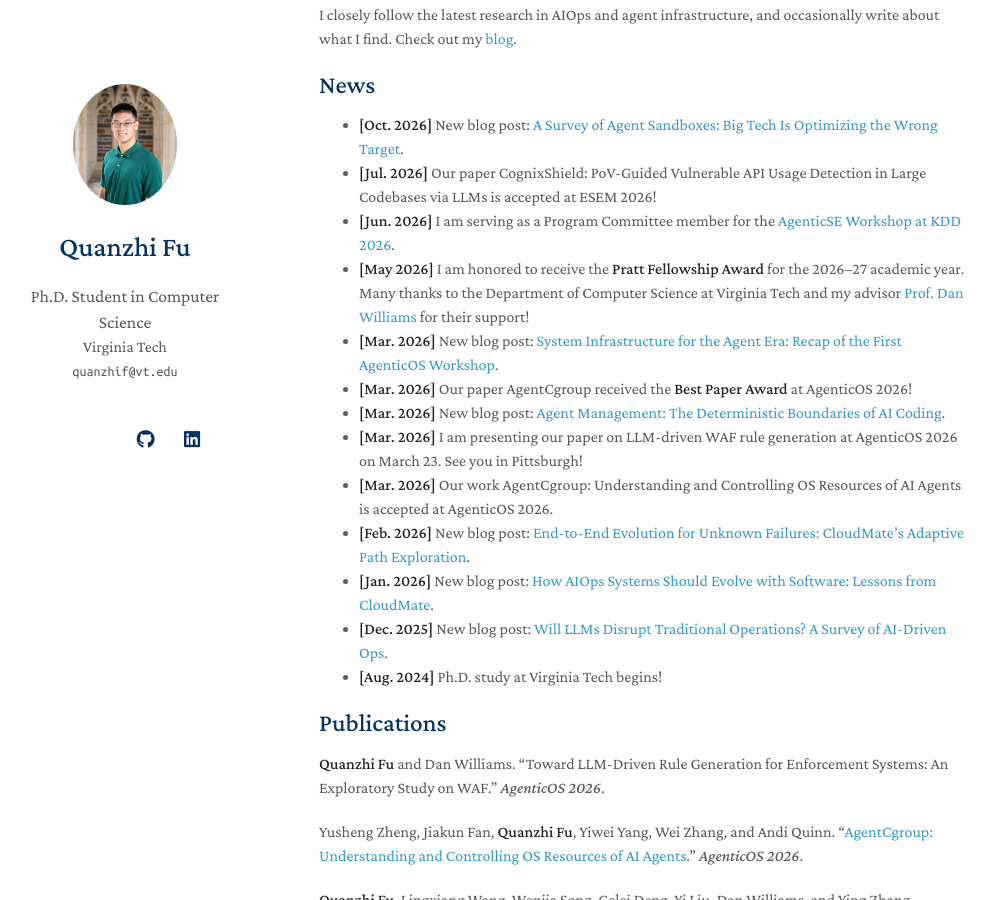
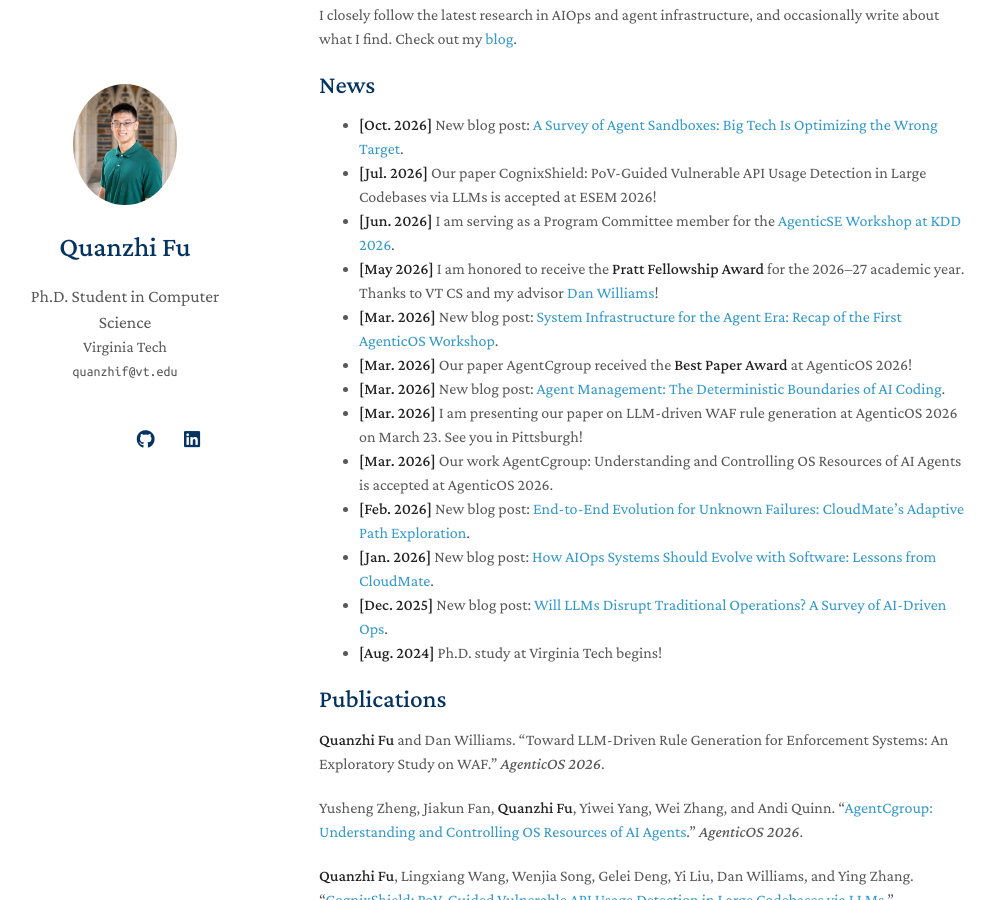
Before and after one commit to fqzz2000/fqzz2000.github.io, a Jekyll site: the page built from index.md, in a window 1280 px wide and 900 px high, scrolled down 338 px. Shown: the whole window, without its empty margins (151-1146 px from the left). Built offline with Jekyll 4.4.1, drawn with Linux system fonts in a browser that asks for light colours; nearby versions of some CDN libraries; a style sheet for code colours, icons or effects is not loaded; our own code applies the rules of GitHub Pages for plain Markdown files.

Commit message:
Shorten fellowship thanks

```diff
--- a/index.md
+++ b/index.md
@@ -15,7 +15,7 @@ I closely follow the latest research in AIOps and agent infrastructure, and occa
 - **[Oct. 2026]** New blog post: [A Survey of Agent Sandboxes: Big Tech Is Optimizing the Wrong Target](/blog).
 - **[Jul. 2026]** Our paper CognixShield: PoV-Guided Vulnerable API Usage Detection in Large Codebases via LLMs is accepted at ESEM 2026!
 - **[Jun. 2026]** I am serving as a Program Committee member for the [AgenticSE Workshop at KDD 2026](https://agent-se.github.io/).
-- **[May 2026]** I am honored to receive the **Pratt Fellowship Award** for the 2026–27 academic year. Many thanks to the Department of Computer Science at Virginia Tech and my advisor [Prof. Dan Williams](https://people.cs.vt.edu/djwillia/) for their support!
+- **[May 2026]** I am honored to receive the **Pratt Fellowship Award** for the 2026–27 academic year. Thanks to VT CS and my advisor [Dan Williams](https://people.cs.vt.edu/djwillia/)!
 - **[Mar. 2026]** New blog post: [System Infrastructure for the Agent Era: Recap of the First AgenticOS Workshop](/blog).
 - **[Mar. 2026]** Our paper AgentCgroup received the **Best Paper Award** at AgenticOS 2026!
 - **[Mar. 2026]** New blog post: [Agent Management: The Deterministic Boundaries of AI Coding](/blog).
```
